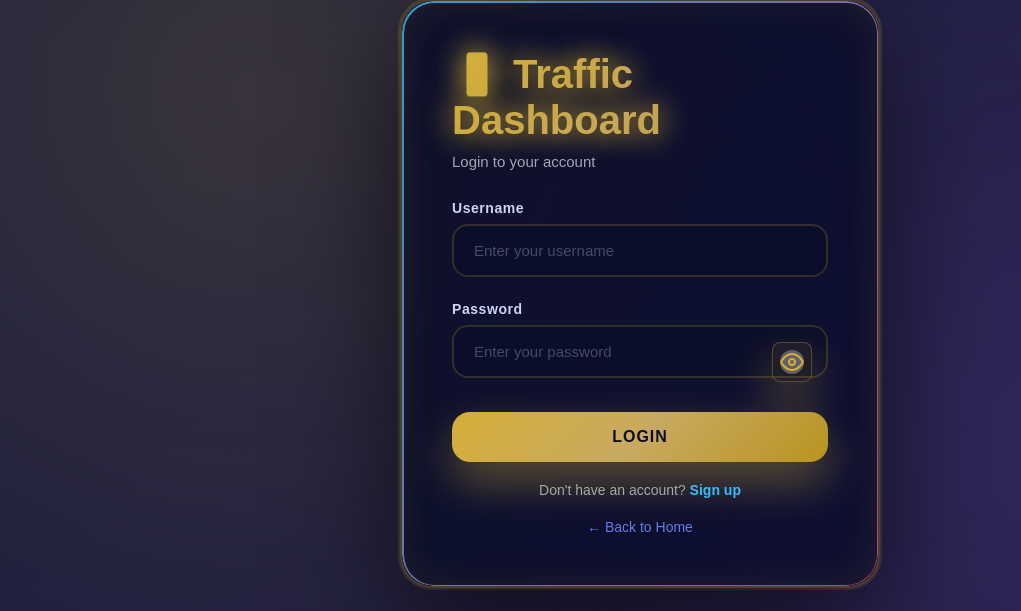
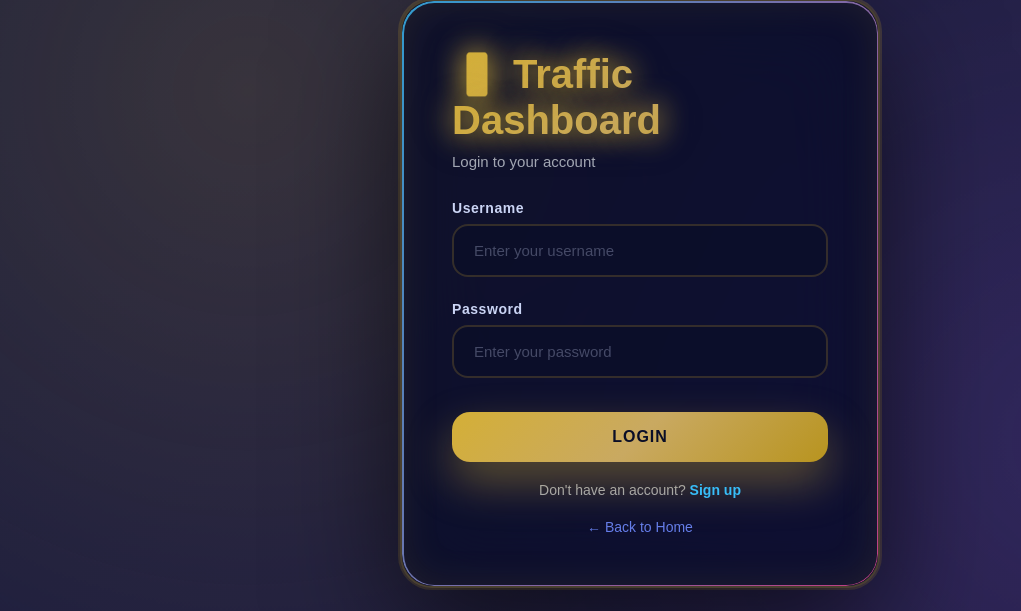
Before and after one commit to abi23122003/traffic-dashboard, a FastAPI app: page /login in a window 1280 px wide. Shown: the part 107-718 px from the top of the page, without its empty margins (0-1021 px from the left). Run offline with FastAPI, Linux system fonts and the light colour scheme.

Commit message:
Remove password visibility toggle button from login form

```diff
--- a/templates/login.html
+++ b/templates/login.html
@@ -572,7 +572,6 @@
                 </div>
                 <div class="input-wrapper">
                     <input type="password" id="password" name="password" placeholder="Enter your password" required>
-                    <button type="button" class="password-toggle" id="password-toggle" onclick="togglePasswordVisibility('password')" title="Toggle password visibility"></button>
                     <div class="password-strength" id="password-strength">
                         <div class="strength-bar">
                             <div class="strength-fill" id="strength-fill"></div>
```
